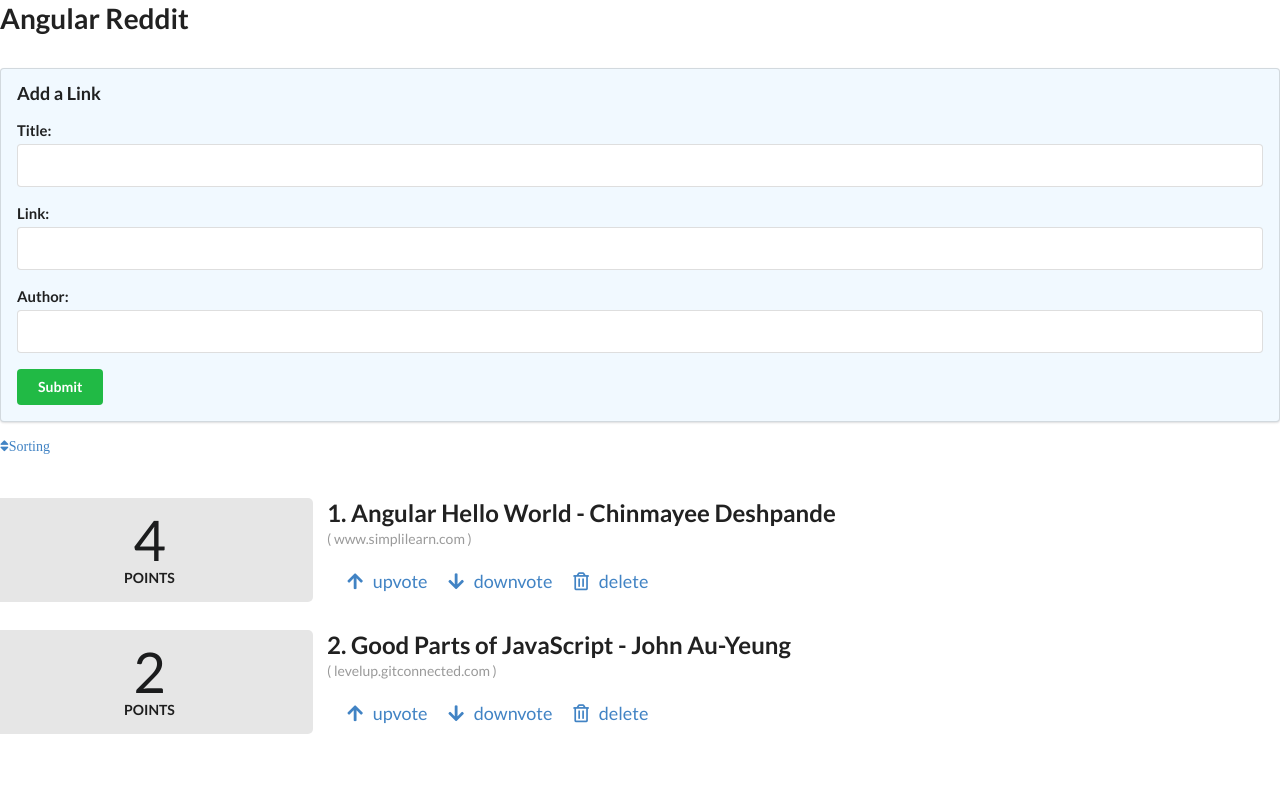
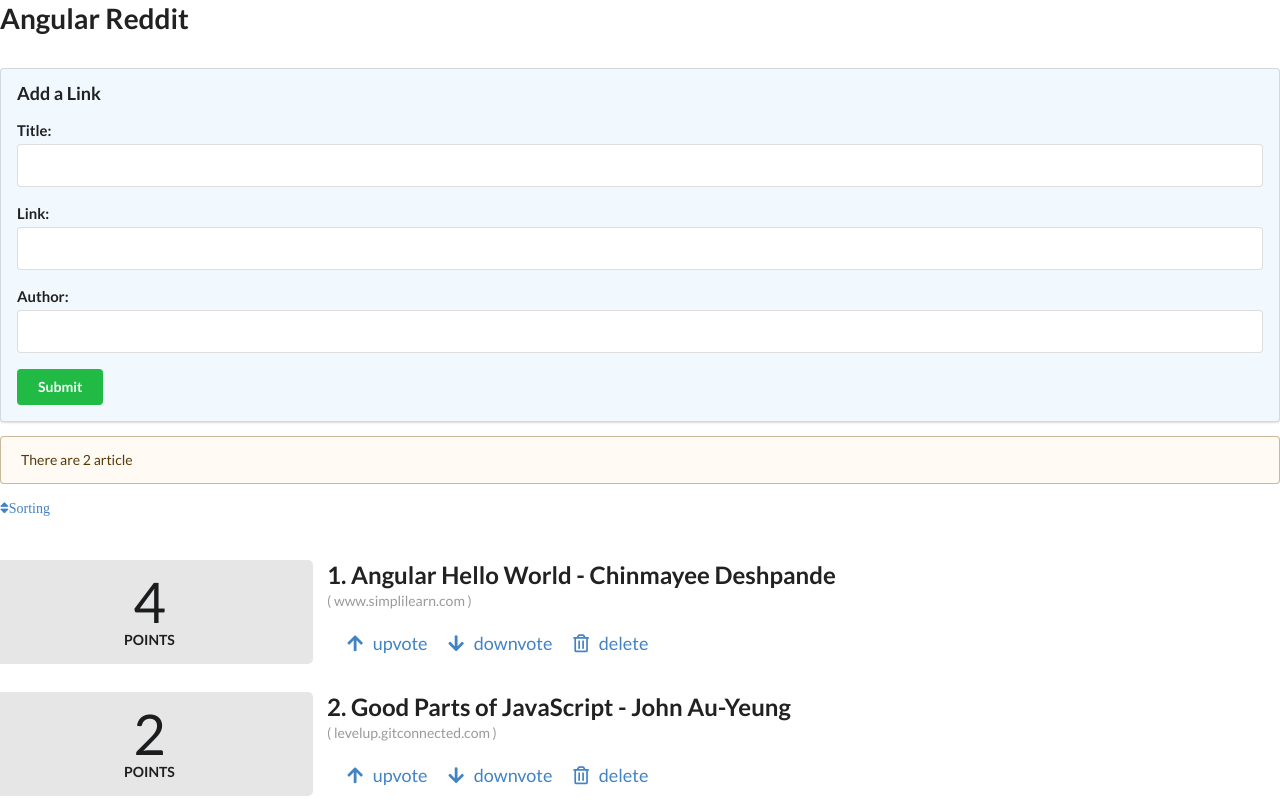
Before and after one commit to Keleman23/20210531_angular, an Angular app in the folder angular-reddit/: page / in a window 1280 px wide. Built offline with nearby package versions, Linux system fonts and the light colour scheme.

Commit message:
ngSwitchTest

```diff
--- a/angular-reddit/src/app/app.component.html
+++ b/angular-reddit/src/app/app.component.html
@@ -24,6 +24,12 @@
 
 <div *ngIf="articles.length > 2" class="ui message">There are more than 2 articles in the list!</div>
 
+<div [ngSwitch]="articles.length" class="ui message warning">
+  <div *ngSwitchCase="1">There is 1 article</div>
+  <div *ngSwitchCase="2">There are 2 article</div>
+  <div *ngSwitchDefault>Other</div>
+</div>
+
 <a href (click)="toggleSort()">
   <i class="sort icon">Sorting</i>
 </a>
```
